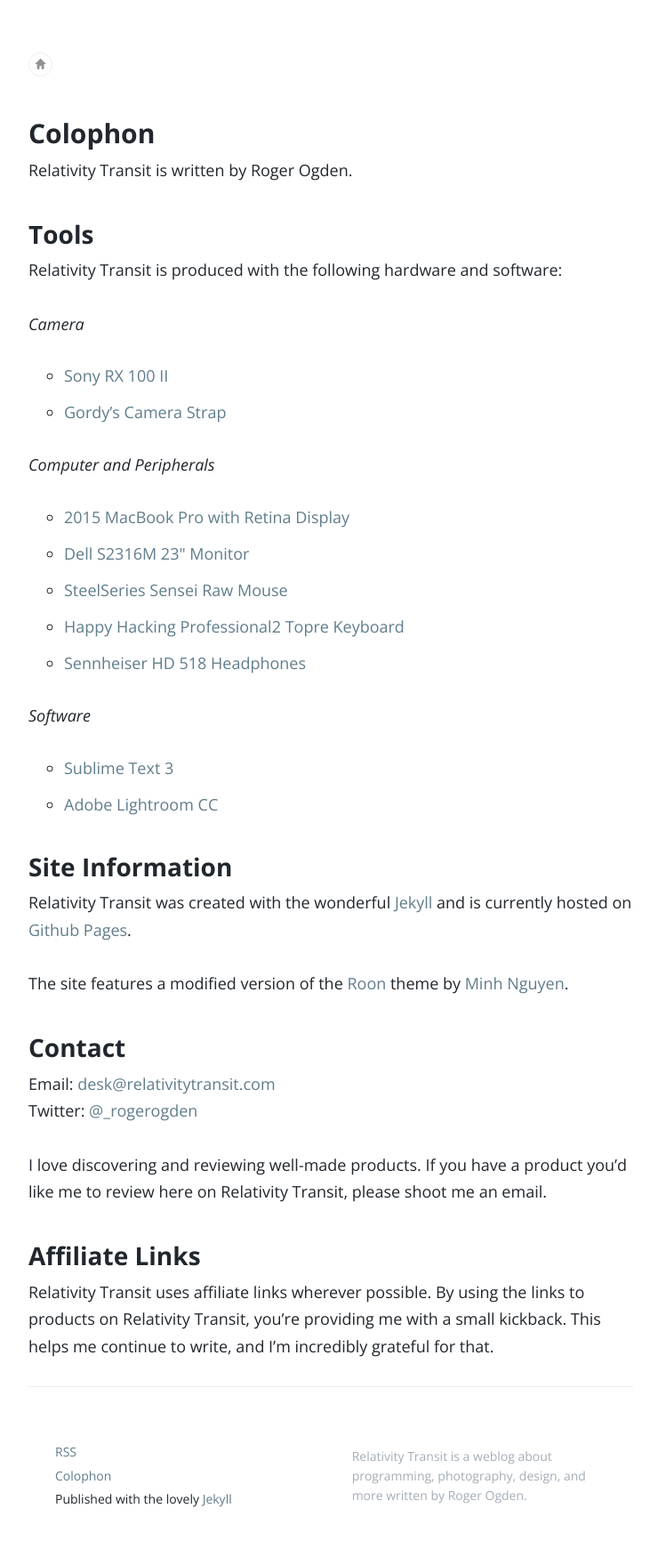
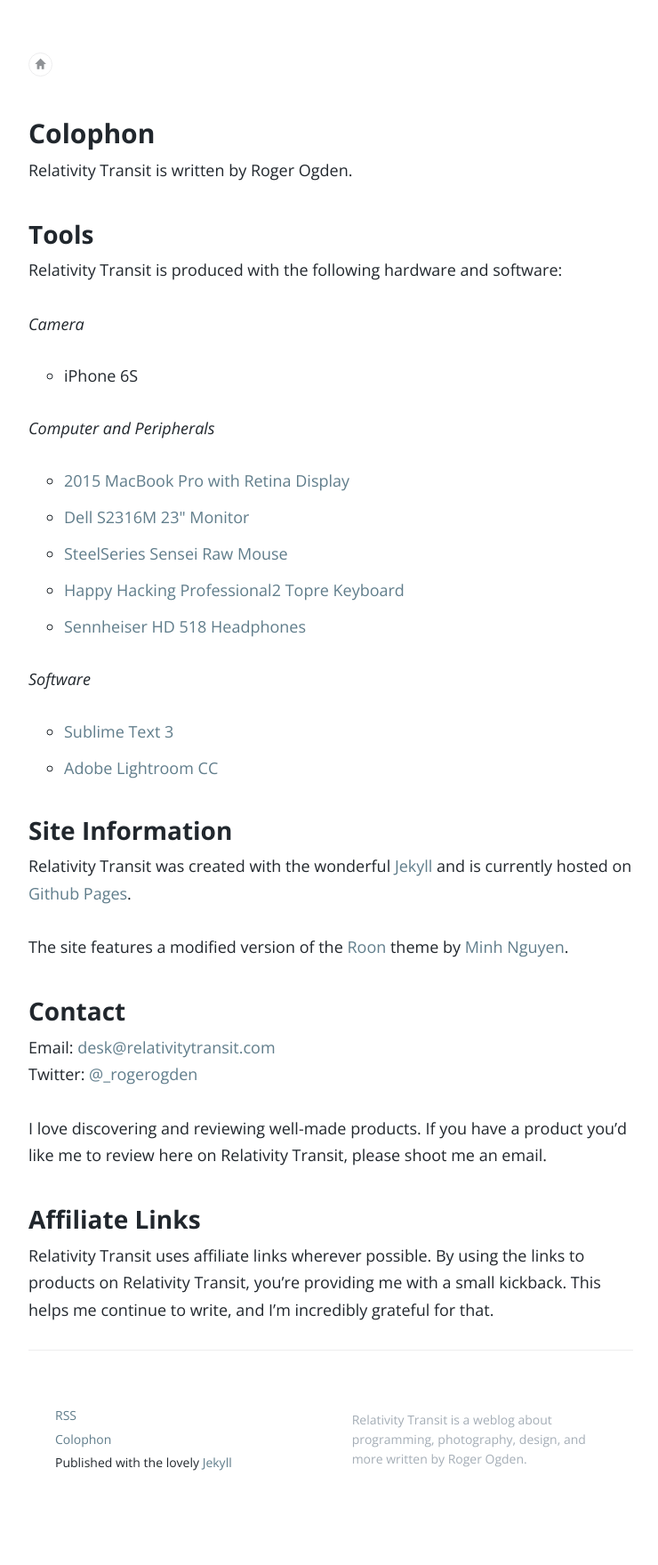
Before and after one commit to rogerogden/blog, a Jekyll site: the page built from colophon.html, in a window 1280 px wide. Shown: the whole page at 89% size, without its empty margins (268-1008 px from the left). Built offline with Jekyll 4.4.1, drawn with Linux system fonts in a browser that asks for light colours; after the commit the page ends 1718 px from its top, so only the background shows below that.

Commit message:
Updated colophon.

```diff
--- a/colophon.html
+++ b/colophon.html
@@ -12,8 +12,7 @@
 <p><em>Camera</em></p>
 
 <ul>
-<li><a href="http://amzn.to/1OTEgCf">Sony RX 100 II</a></li>
-<li><a href="http://www.gordyscamerastraps.com">Gordy&#8217;s Camera Strap</a></li>
+<li>iPhone 6S</li>
 </ul>
 
 <p><em>Computer and Peripherals</em></p>
```
